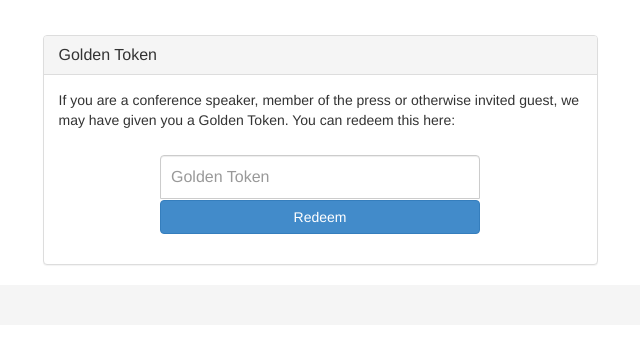
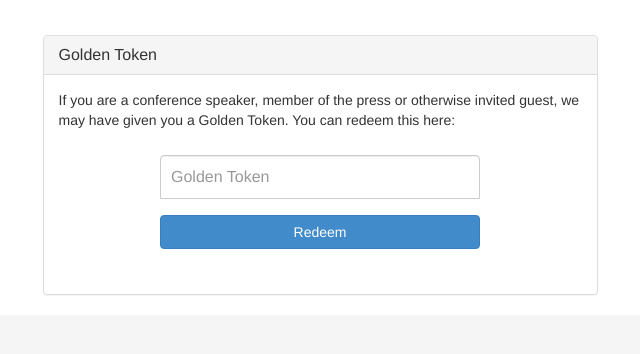
Before and after one commit to informancer/c4sh_preorder, a Django app: template c4sh_preorder/templates/buy.html in a window 1280 px wide. Shown: the part 195-549 px from the top of the page, without its empty margins (320-960 px from the left). Run offline with Django 3.2, Linux system fonts and the light colour scheme; the template is opened without the code that fills it, so the values that code supplies are empty.

Commit message:
changed golden token form to be bootstrap 3 compliant

```diff
--- a/c4sh_preorder/templates/buy.html
+++ b/c4sh_preorder/templates/buy.html
@@ -219,10 +219,18 @@
               <p>
                 {% trans "If you are a conference speaker, member of the press or otherwise invited guest, we may have given you a Golden Token. You can redeem this here:" %}
               </p>
-              <form class="form-token" method="POST" action="{% url "redeem-token" %}" role="form">
+              <form class="form-token form-horizontal" method="POST" action="{% url "redeem-token" %}" role="form">
                 {% csrf_token %}
-                <input name="token" type="text" class="form-control" placeholder="{% trans "Golden Token"%}">
-                <button type="submit" class="btn btn-primary btn-block">{% trans "Redeem"%}</button>
+                <div class="form-group">
+                  <div class="col-xs-12">
+                    <input name="token" type="text" class="form-control" placeholder="{% trans "Golden Token"%}">
+                  </div>
+                </div>
+                <div class="form-group">
+                  <div class="col-xs-12">
+                    <button type="submit" class="btn btn-primary btn-block">{% trans "Redeem"%}</button>
+                  </div>
+                </div>
              </form>
             </div>
           </div>
```
